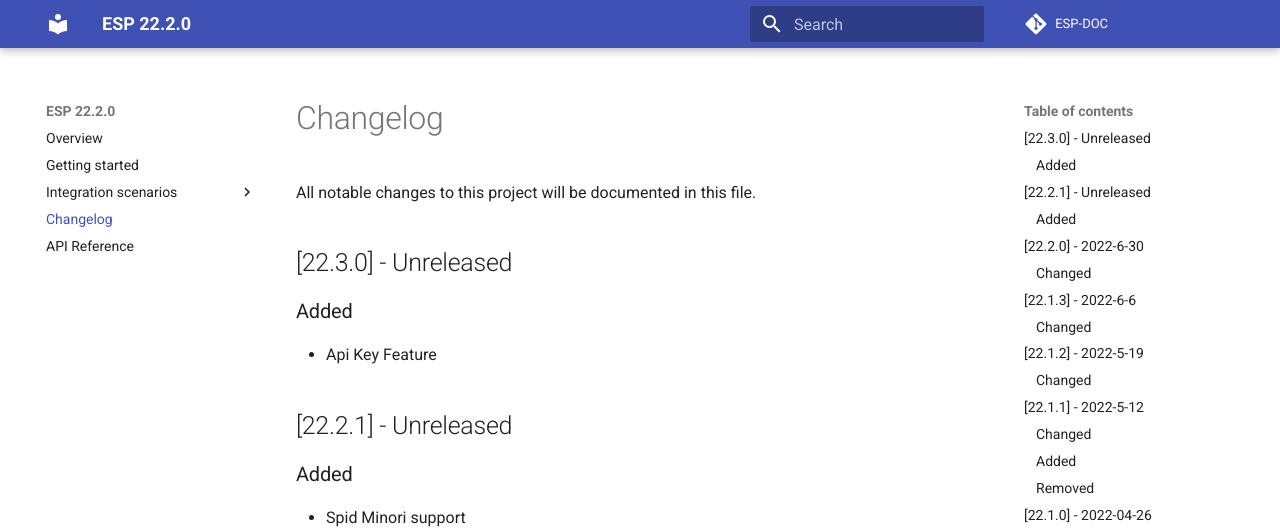
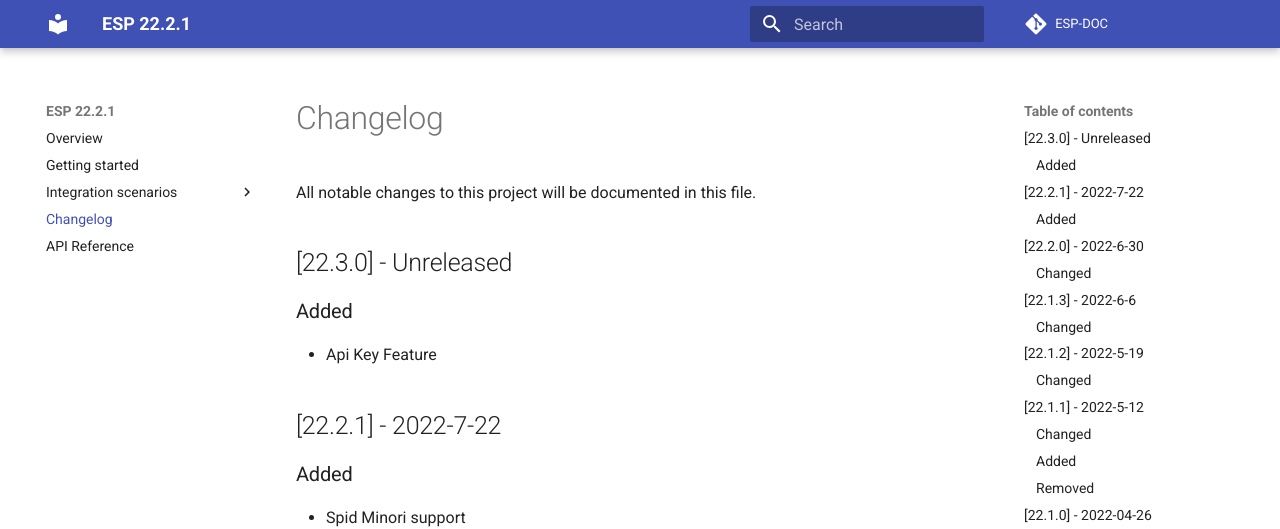
Before and after one commit to namirialgroup/esp-docs, an MkDocs documentation site: the page built from docs/changelog.md, in a window 1280 px wide and 900 px high. Shown: the top 529 px of the window. Built offline with MkDocs 1.6.1 and Material for MkDocs 9.7.7, drawn with Linux system fonts in a browser that asks for light colours; comment, search, counter and statistics services are not loaded.

Commit message:
Updated version

```diff
--- a/docs/changelog.md
+++ b/docs/changelog.md
@@ -7,7 +7,7 @@ All notable changes to this project will be documented in this file.
 ### Added
 - Api Key Feature
 
-## [22.2.1] - Unreleased
+## [22.2.1] - 2022-7-22
 
 ### Added
 - Spid Minori support
--- a/mkdocs.yml
+++ b/mkdocs.yml
@@ -1,4 +1,4 @@
-site_name: ESP 22.2.0
+site_name: ESP 22.2.1
 
 theme:
   name: 'material'
```
Also changed, not shown: 1 other file.
